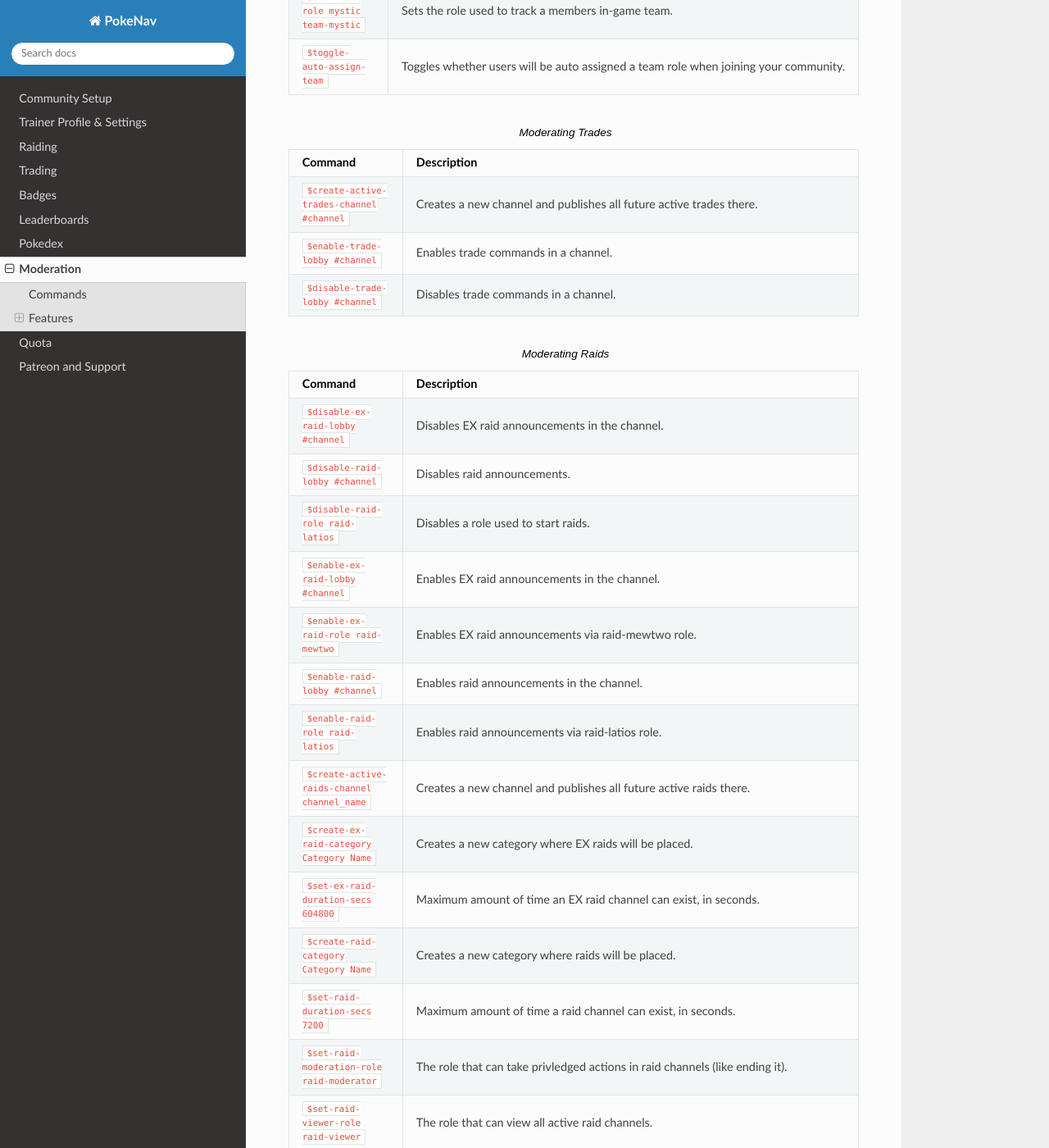
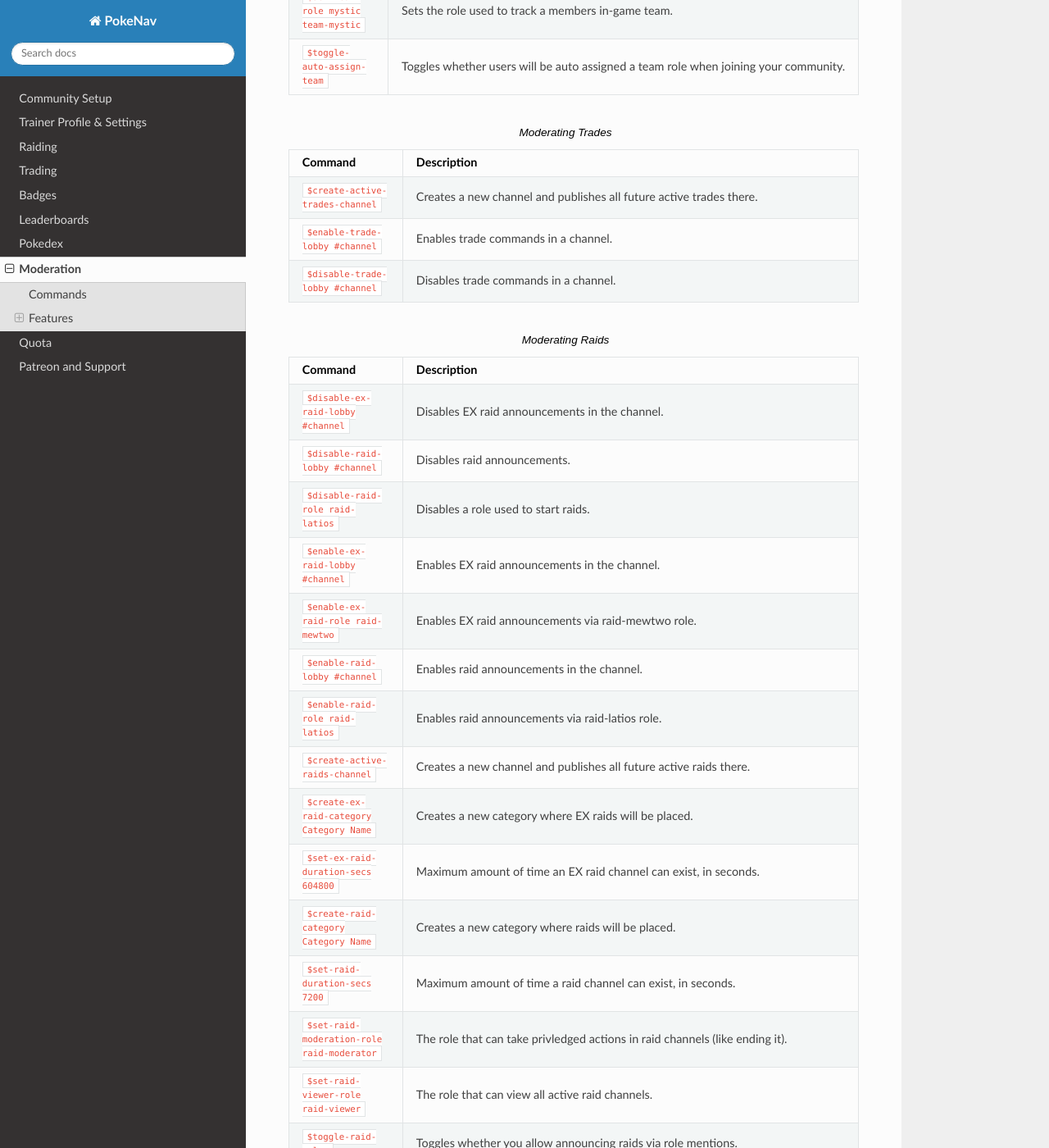
Before and after one commit to PokeNavBot/pokenav-documentation, a Sphinx documentation site: the page built from source/moderation.md, in a window 1280 px wide and 1400 px high, scrolled down 1065 px. Shown: the whole window at 82% size. Built offline with Sphinx 7.4.7 and the Read the Docs theme 2.0.0, drawn with Linux system fonts in a browser that asks for light colours; formulas are drawn with MathJax 3.

Commit message:
create active trades

````diff
--- a/source/moderation.md
+++ b/source/moderation.md
@@ -37,7 +37,7 @@ The following commands can **ONLY** be done in the moderation channel, by anyone
    :header: "Command", "Description"
    :widths: 5, 20
 
-   ``$create-active-trades-channel #channel``, "Creates a new channel and publishes all future active trades there."
+   ``$create-active-trades-channel``, "Creates a new channel and publishes all future active trades there."
    ``$enable-trade-lobby #channel``, "Enables trade commands in a channel."
    ``$disable-trade-lobby #channel``, "Disables trade commands in a channel."
 ```
@@ -54,7 +54,7 @@ The following commands can **ONLY** be done in the moderation channel, by anyone
    ``$enable-ex-raid-role raid-mewtwo``, "Enables EX raid announcements via raid-mewtwo role."
    ``$enable-raid-lobby #channel``, "Enables raid announcements in the channel."
    ``$enable-raid-role raid-latios``, "Enables raid announcements via raid-latios role."
-   ``$create-active-raids-channel channel_name``, "Creates a new channel and publishes all future active raids there."
+   ``$create-active-raids-channel``, "Creates a new channel and publishes all future active raids there."
    ``$create-ex-raid-category Category Name``, "Creates a new category where EX raids will be placed."
    ``$set-ex-raid-duration-secs 604800``, "Maximum amount of time an EX raid channel can exist, in seconds."
    ``$create-raid-category Category Name``, "Creates a new category where raids will be placed."
````
